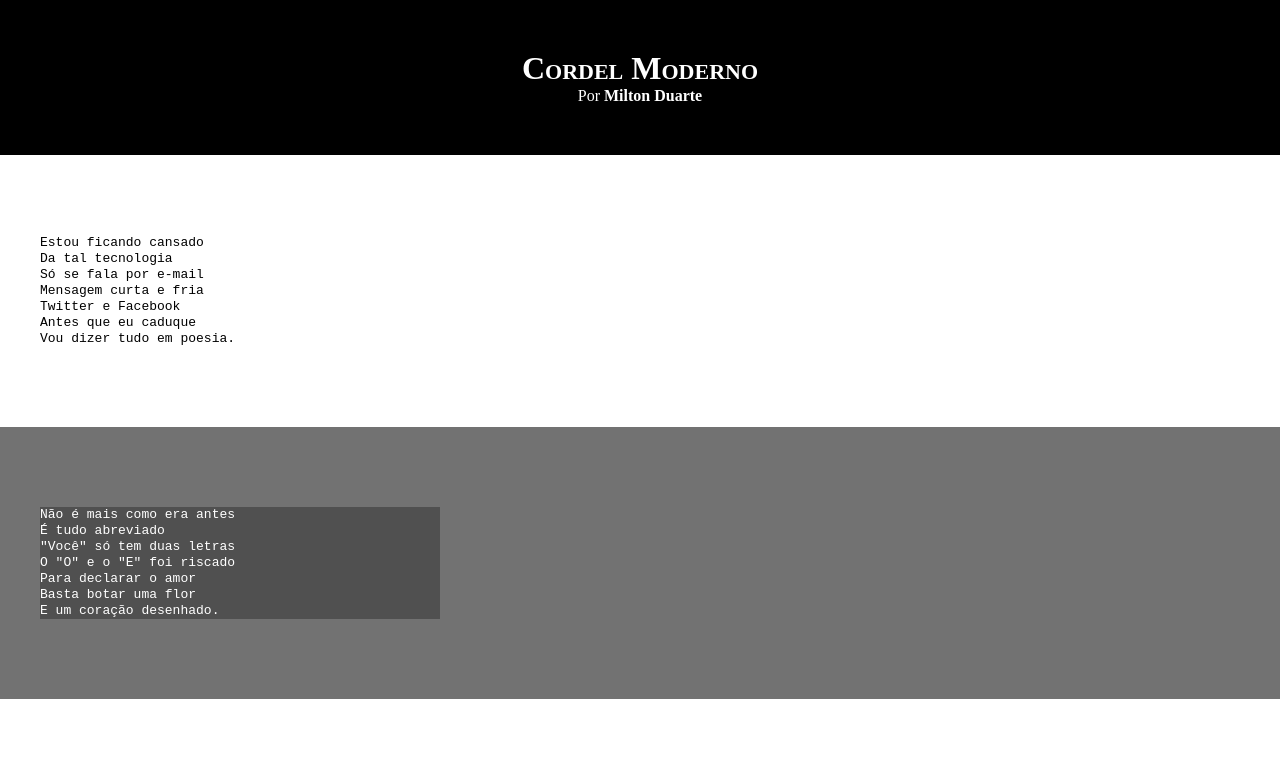
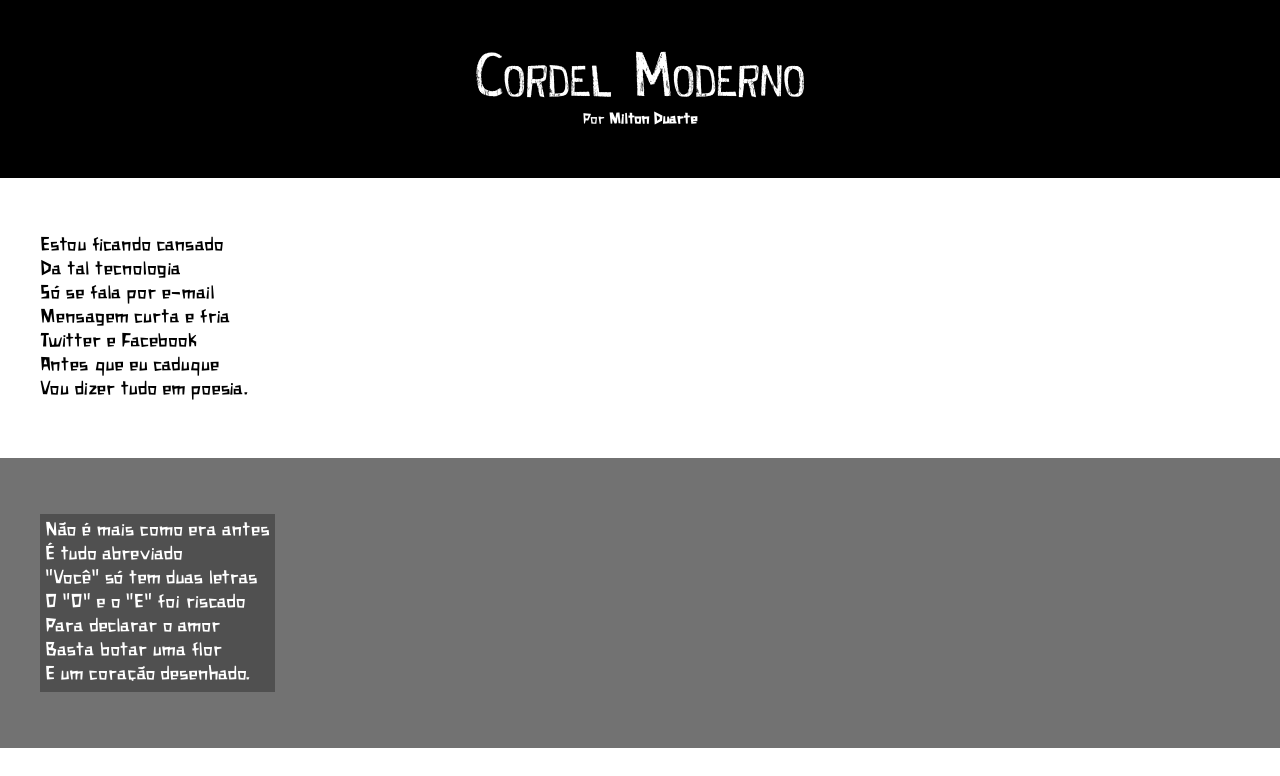
Before and after one commit to thalitaad/projeto-cordel, a plain HTML site: page index.html in a window 1280 px wide. Shown: the top 776 px of the page. Drawn offline with Linux system fonts and the light colour scheme.

Commit message:
import fonts and add styles

```diff
--- a/style.css
+++ b/style.css
@@ -1,4 +1,20 @@
 @charset "UTF-8";
+
+@font-face {
+    font-family: Cordelina;
+    src: url(fonts/cordelina.otf) format(opentype);
+}
+
+@font-face {
+    font-family: Xilosa;
+    src: url(fonts/xilosa_.ttf) format(truetype);
+}
+
+:root {
+    --fonte1: Verdana, Tahoma, sans-serif;
+    --fonte2: Cordelina, Arial, sans-serif;
+    --fonte3: Xilosa, Arial, sans-serif;
+}
 
 * {
     margin: 0px;
@@ -8,24 +24,31 @@
 body {
     min-height: 100%;
     background-color: darkgray;
+
+    font-family: var(--fonte1);
 }
 
 header {
     background-color: black;
     color: white;
     text-align: center;
-}
+    padding: 50px;
 
-header {
-    padding: 50px;
 }
 
 header > h1 {
+    font-family: var(--fonte2);
     font-variant: small-caps;
+    font-size: 4em;
+    font-weight: lighter;
+}
+
+header > p {
+    font-family: var(--fonte3);
 }
 
 a {
-    color: white;
+    color: #ffffff;
     text-decoration: none;
     font-weight: bolder;
 }
@@ -35,12 +58,14 @@ a:hover {
 }
 
 section {
-    padding: 10vh 0 10vh 5vh;
-    line-height: 1em;
+    padding: 7vh 5vh 7vh 5vh;
+    line-height: 1.5em;
 }
 
 section > pre {
+    font-family: var(--fonte3);
     white-space: pre-line;
+    font-size: 1.3em;
 }
 
 section.normal {
@@ -54,7 +79,8 @@ section.imagem {
 }
 
 section.imagem > pre {
-    width: 400px;
+    display: inline-block;
+    padding: 5px;
     background-color: rgba(0, 0, 0, 0.300);
 
 }
@@ -64,4 +90,6 @@ footer {
     color: white;
     text-align: center;
     padding: 10px;
+
+    font-size: 0.8em;
 }
```
